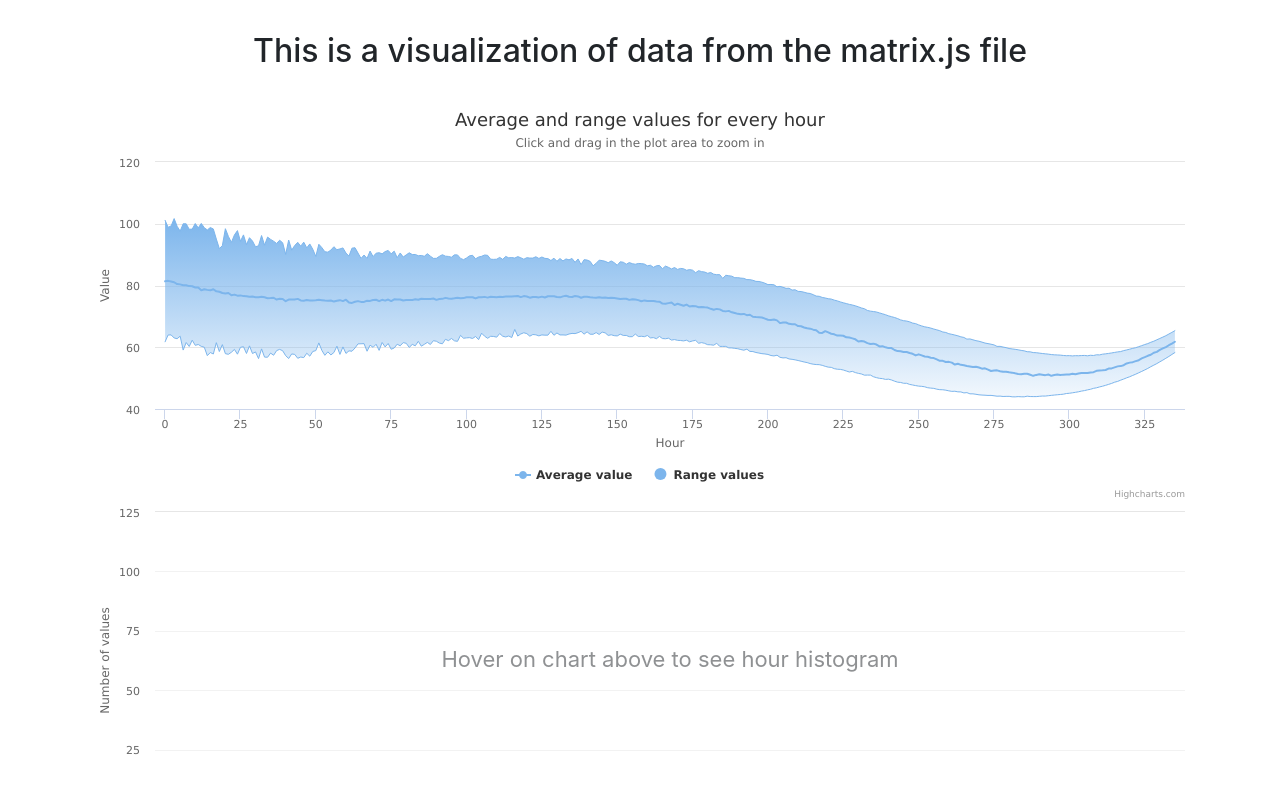
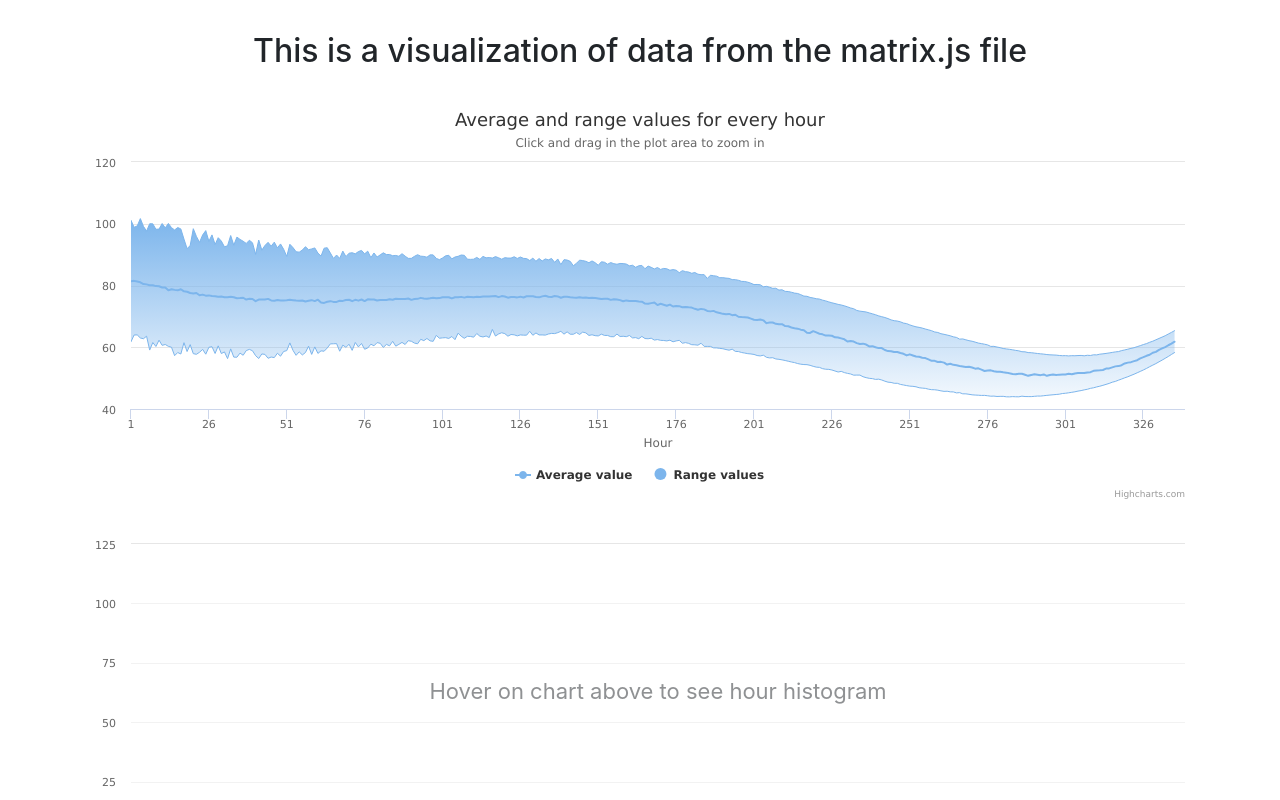
Before and after one commit to sebastiantokarski/matrix, a React app: page / in a window 1280 px wide. Shown: the top 800 px of the page. Built offline with nearby package versions, Linux system fonts and the light colour scheme.

Commit message:
Fix hours visibility; remove yAxis labels; add simple styles

```diff
--- a/src/components/App.js
+++ b/src/components/App.js
@@ -31,6 +31,8 @@ export default class App extends Component {
     this.matrixData = this.performDataProcessing(matrix);
     this.chartData = this.prepareChartData(this.matrixData);
     this.currMouseOverEl = null;
+
+    this.chartWrapper = React.createRef();
   }
 
   prepareChartData(data) {
@@ -126,12 +128,18 @@ export default class App extends Component {
     }, delay);
   }
 
+  componentDidMount() {
+    const chartWrapperHeight = this.chartWrapper.offsetHeight;
+
+    this.chartWrapper.setAttribute('style', `min-height: ${chartWrapperHeight}px`);
+  }
+
   render() {
     return (
       <Fragment>
         <div className="container">
           <Title>This is a visualization of data from the matrix.js file</Title>
-          <ChartsWrapper>
+          <ChartsWrapper ref={(ref) => this.chartWrapper = ref}>
             <ChartLine
               chartAverageLineData={this.chartData.averageLineData}
               chartRangeData={this.chartData.rangeData}
--- a/src/components/Chart/Chart.js
+++ b/src/components/Chart/Chart.js
@@ -27,6 +27,7 @@ class Chart extends Component {
             },
             stops: [
               [0, Highcharts.getOptions().colors[0]],
+              // eslint-disable-next-line
               [1, Highcharts.Color(Highcharts.getOptions().colors[0]).setOpacity(0.1).get('rgba')],
             ],
           },
--- a/src/components/Chart/ChartHistogram.js
+++ b/src/components/Chart/ChartHistogram.js
@@ -26,18 +26,22 @@ export default class ChartHistogram extends Chart {
     const _this = this;
     const options = {
       title: {
-        text: this.props.hour !== null ? `Data from ${this.props.hour} hour` : '',
+        text: this.props.hour !== null ? `Data from ${this.props.hour + 1} hour` : '',
       },
       xAxis: [{
         visible: false,
       }, {
-        title: { text: 'values' },
+        title: {
+          text: 'values',
+        },
         alignTicks: false,
         min: this.props.minAxisX,
         max: this.props.maxAxisX,
       }],
       yAxis: [{
-        title: { text: 'Number of values' },
+        title: {
+          enabled: false,
+        },
         max: this.props.maxAxisX,
       }, {
         visible: false,
@@ -112,6 +116,7 @@ export default class ChartHistogram extends Chart {
       highcharts={Highcharts}
       ref={(ref) => this.chart = ref}
       options={options}
+      // For animating on update
       key={this.props.hour}
     />;
   }
--- a/src/components/Chart/ChartLine.js
+++ b/src/components/Chart/ChartLine.js
@@ -23,20 +23,30 @@ export default class ChartLine extends Chart {
       },
       yAxis: {
         title: {
-          text: 'Value',
+          enabled: false,
         },
       },
       xAxis: {
         title: {
           text: 'Hour',
         },
+        min: 0,
         labels: {
           enabled: true,
+          formatter() {
+            return this.value + 1;
+          },
         },
       },
       tooltip: {
-        crosshairs: true,
-        headerFormat: '<span style="font-size: 10px">Hour {point.key}</span><br/>',
+        headerFormat: '<span style="font-size: 10px">Hour %point.key%</span><br/>',
+        formatter(tooltip) {
+          const defaultTooltip = tooltip.defaultFormatter.call(this, tooltip);
+
+          defaultTooltip[0] = defaultTooltip[0].replace('%point.key%', this.key + 1);
+
+          return defaultTooltip;
+        },
         pointFormatter(pointFormat) {
           pointFormat = pointFormat
               .replace('{point.y}', this.y ? this.y.toFixed(2) : this.y)
--- a/src/index.js
+++ b/src/index.js
@@ -2,5 +2,6 @@ import React from 'react';
 import ReactDOM from 'react-dom';
 import App from './components/App';
 import 'bootstrap/dist/css/bootstrap.min.css';
+import './styles/styles.css';
 
 ReactDOM.render(<App />, document.getElementById('root'));
--- /dev/null
+++ b/src/styles/styles.css
@@ -0,0 +1,3 @@
+.highcharts-container {
+  margin-bottom: 2rem;
+}
```
